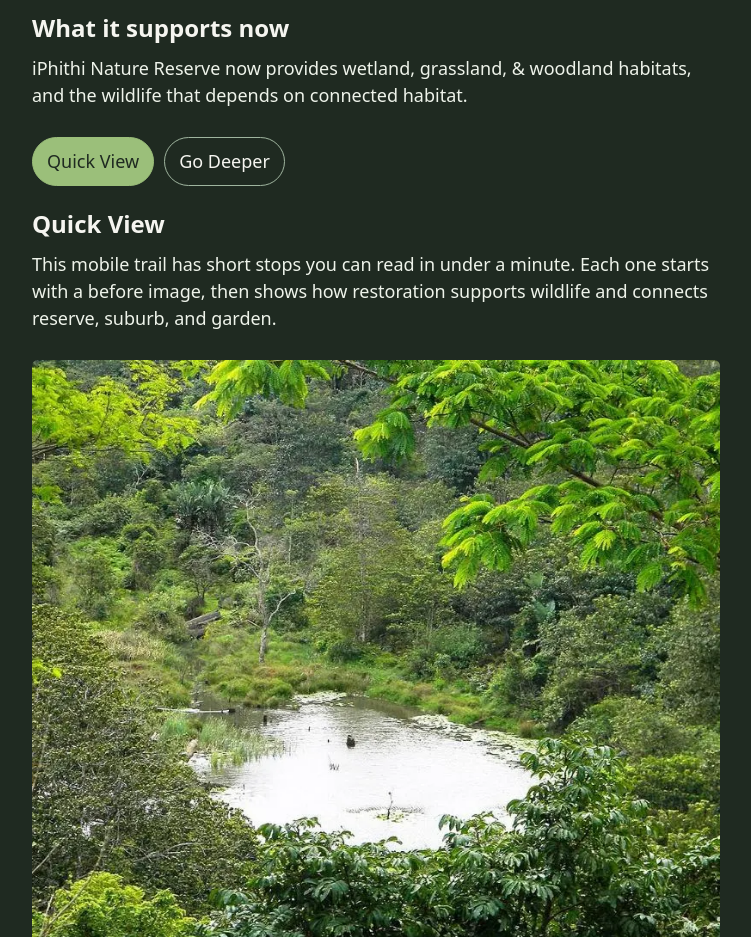
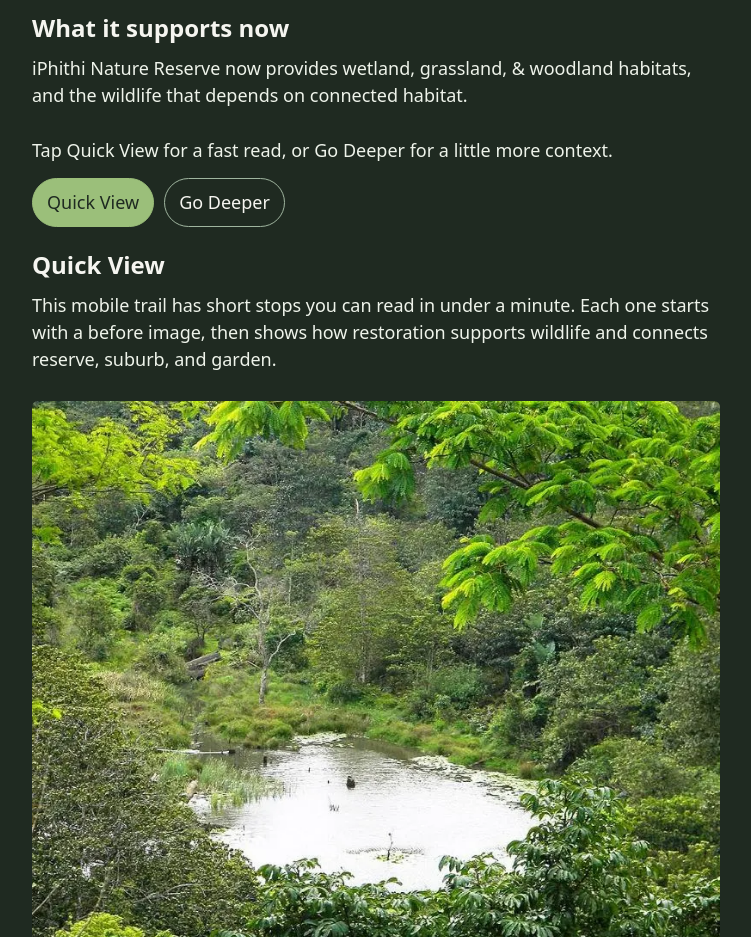
Before and after one commit to GillittsCon/iphithi-connected-nature-trail, a React (Vite) app: page / in a window 1280 px wide. Shown: the part 1000-1937 px from the top of the page, without its empty margins (264-1015 px from the left). Built offline with nearby package versions, Linux system fonts and the light colour scheme.

Commit message:
Add helper text above Quick View toggle

```diff
--- a/src/components/MarkerDetail.jsx
+++ b/src/components/MarkerDetail.jsx
@@ -22,6 +22,9 @@ export default function MarkerDetail({ marker }) {
       </section>
 
       <section>
+        <p className="toggle-helper">
+          Tap Quick View for a fast read, or Go Deeper for a little more context.
+        </p>
         <p>
           <button
             type="button"
```
